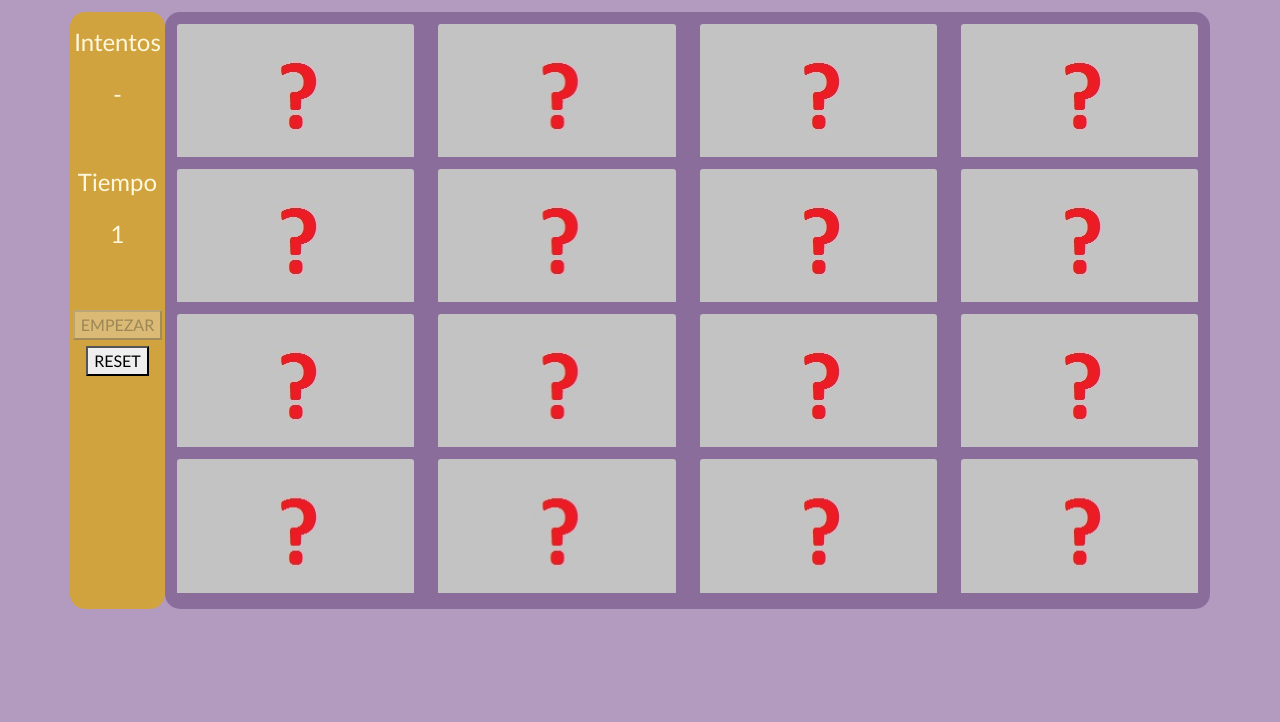
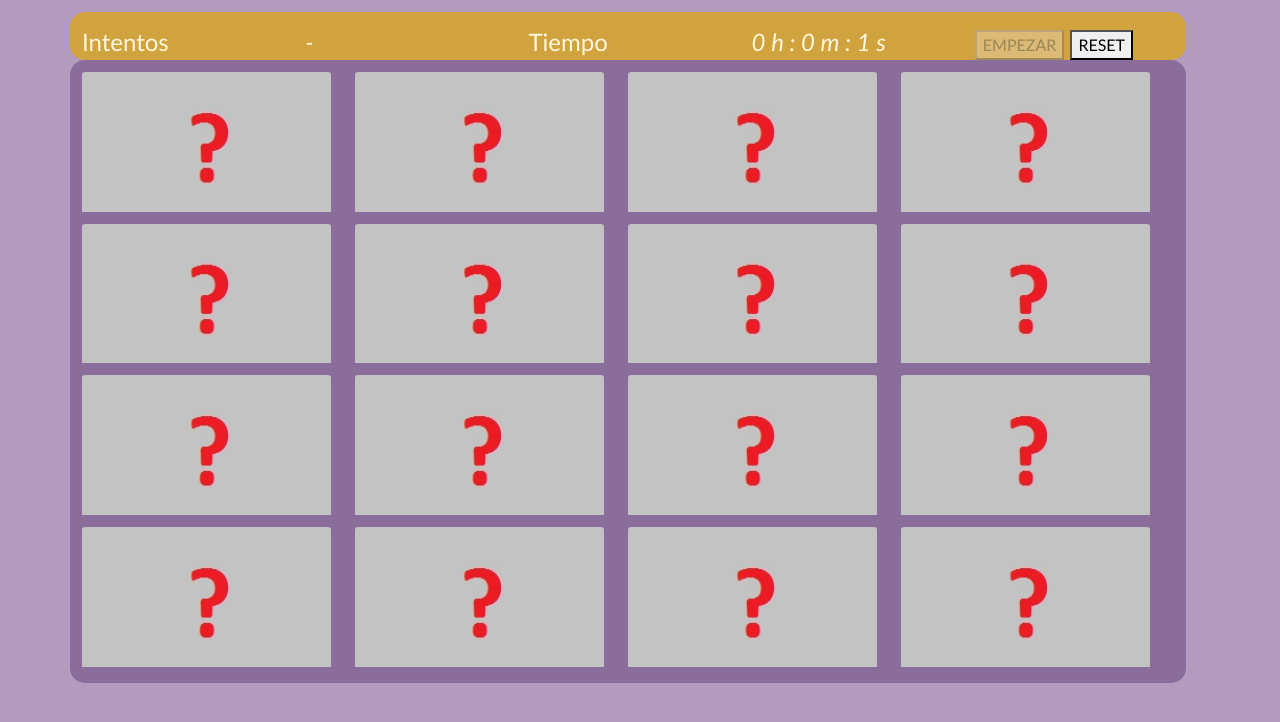
Before and after one commit to ahroncich7/MemoTest, a website: page index.html in a window 1280 px wide. Both pictures are taken after a click on the button "EMPEZAR". Drawn offline with nearby package versions, Linux system fonts and the light colour scheme.

Commit message:
Reorganiza y cambia timer

```diff
--- a/index.html
+++ b/index.html
@@ -6,7 +6,7 @@
     <meta http-equiv='X-UA-Compatible' content='IE=edge'>
     <title>Memo Test</title>
     <meta name='viewport' content='width=device-width, initial-scale=1'>
-    <link rel='stylesheet' type='text/css' media='screen' href='node_modules/bootstrap/dist/css/bootstrap.css'>
+    <link href="https://cdn.jsdelivr.net/npm/bootstrap@5.0.2/dist/css/bootstrap.min.css" rel="stylesheet" integrity="sha384-EVSTQN3/azprG1Anm3QDgpJLIm9Nao0Yz1ztcQTwFspd3yD65VohhpuuCOmLASjC" crossorigin="anonymous">
     <link rel='stylesheet' type='text/css' media='screen' href='main.css'>
 </head>
 
@@ -14,26 +14,35 @@
     <div id="ganador" class="oculto">
         <div class="container">
             <div class="row">
-                <div class="col align-items-center">
-                    GANASTE !!!
+                <div id="texto-ganador" class="col align-items-center">
+                    ----
                 </div>
             </div>
         </div>
     </div>
-    <div id="tablero" class="">
-        <div class="container">
-            <div class="row">
-                <div id="div-contador" class="col align-items-center">
-                    <p>Intentos</p>
-                    <p id="contador">-</p>
-                    <br>
-                    <p>Tiempo</p>
-                    <p id="timer">-</p>
-                    <br>
+    </div>
+
+    <div class="container" id="juego">
+
+        <div id="div-contador" class="row w-100">
+            <div class="col">
+                <label>Intentos</label>
+            </div>
+            <div class="col">
+                <em id="contador">-</em>
+            </div>
+            <div class="col">
+                <label>Tiempo</label>
+            </div>
+            <div class="col">
+                <em id="timer">-</em>
+            </div>
+            <div class="col">
                 <button id="boton-iniciar" style="font-size: 1rem;" onclick="iniciarJuego()">EMPEZAR</button>
                 <button id="boton-reset" style="font-size: 1rem;" onclick="reset()">RESET</button>
             </div>
-                <div id="div-tablero" class="col-11">
+        </div>
+        <div id="div-tablero" class="row w-100">
             <div class="row align-items-start">
                 <div class="col">
                     <div class="tarjetas">
@@ -122,11 +131,12 @@
                     </div>
                 </div>
             </div>
+        </div>
+
 
     </div>
-            </div>
-        </div>
-    </div>
+
+
     <script src='main.js'></script>
 </body>
 
--- a/main.css
+++ b/main.css
@@ -16,7 +16,6 @@ body {
     padding-right: 0%;
     background-color: rgb(218, 165, 32, 0.8);
     border-radius: 15px;
-    text-align: center;
     font-family: 'Trebuchet MS', 'Lucida Sans Unicode', 'Lucida Grande', 'Lucida Sans', Arial, sans-serif;
     color: cornsilk;
     font-size: 1.5rem;
--- a/main.js
+++ b/main.js
@@ -79,9 +79,16 @@ function iniciarJuego() {
 
 function iniciarTimer() {
     let n = 0;
+    let horas = 0;
+    let minutos = 0;
+    let segundos = 0;
     t = setInterval(function() {
-        document.getElementById("timer").textContent = n
-        n++;
+
+        document.getElementById("timer").textContent = `${horas} h : ${minutos} m : ${segundos} s`
+        n++
+        horas = Math.floor(n / 3600)
+        minutos = Math.floor((n % 3600) / 60)
+        segundos = ((n % 3600) % 60)
     }, 1000);
 }
 
@@ -118,7 +125,9 @@ function bloquearInput($tarjetas) {
 function evaluarSiGano() {
     if (document.querySelectorAll(".exito").length === 16) {
         document.getElementById("ganador").className = ""
-        document.getElementById("tablero").className = "oculto"
+        document.getElementById("juego").className = "oculto"
+        pararTimer()
+        document.getElementById("texto-ganador").textContent = `GANASTE !!! en ${intentos} intentos`
     }
 
 }
```
Also changed, not shown: package.json (+3 -15 lines), README.md, 1 other file. Lines whose indentation alone changed are shown as unchanged.
